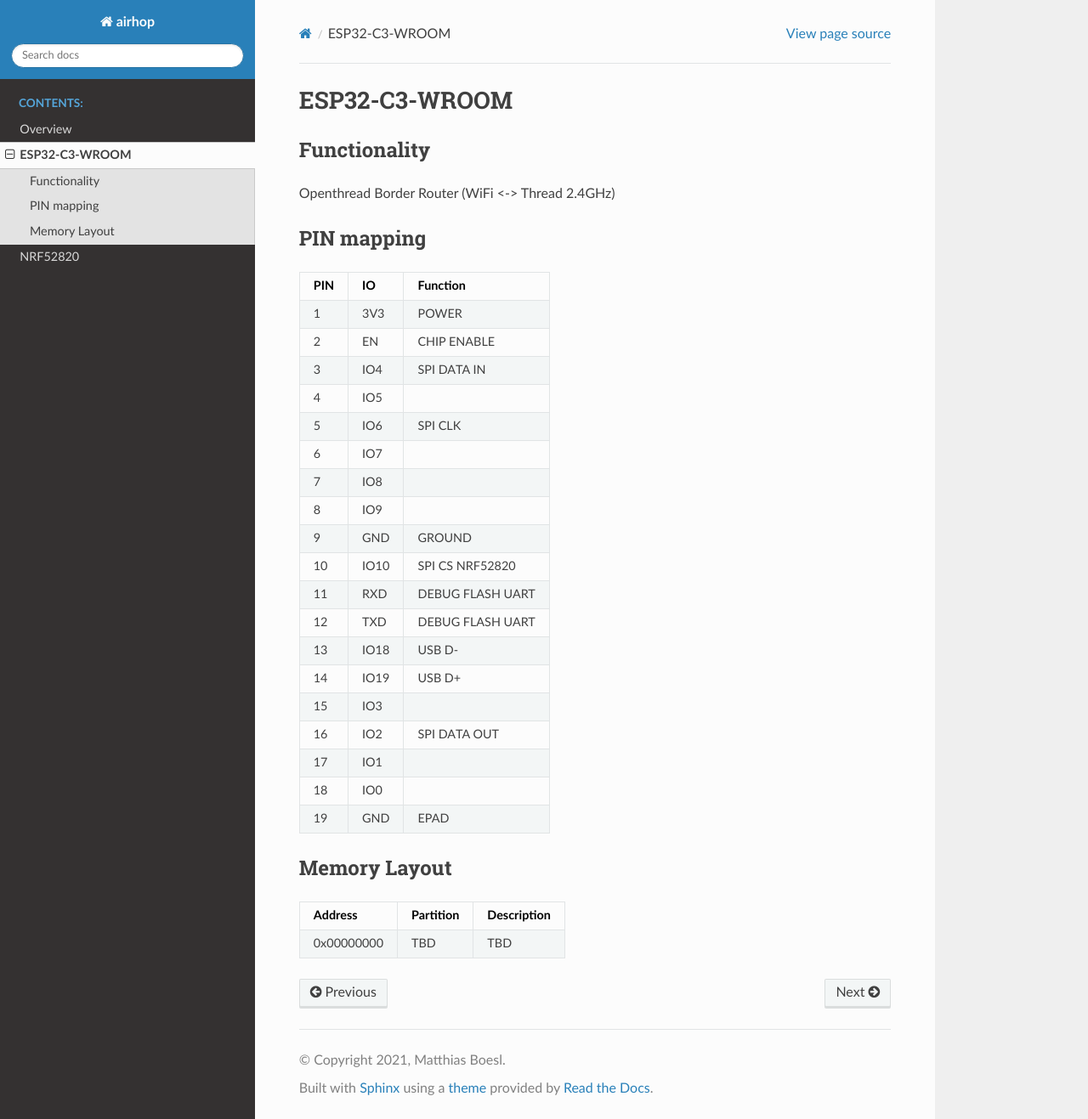
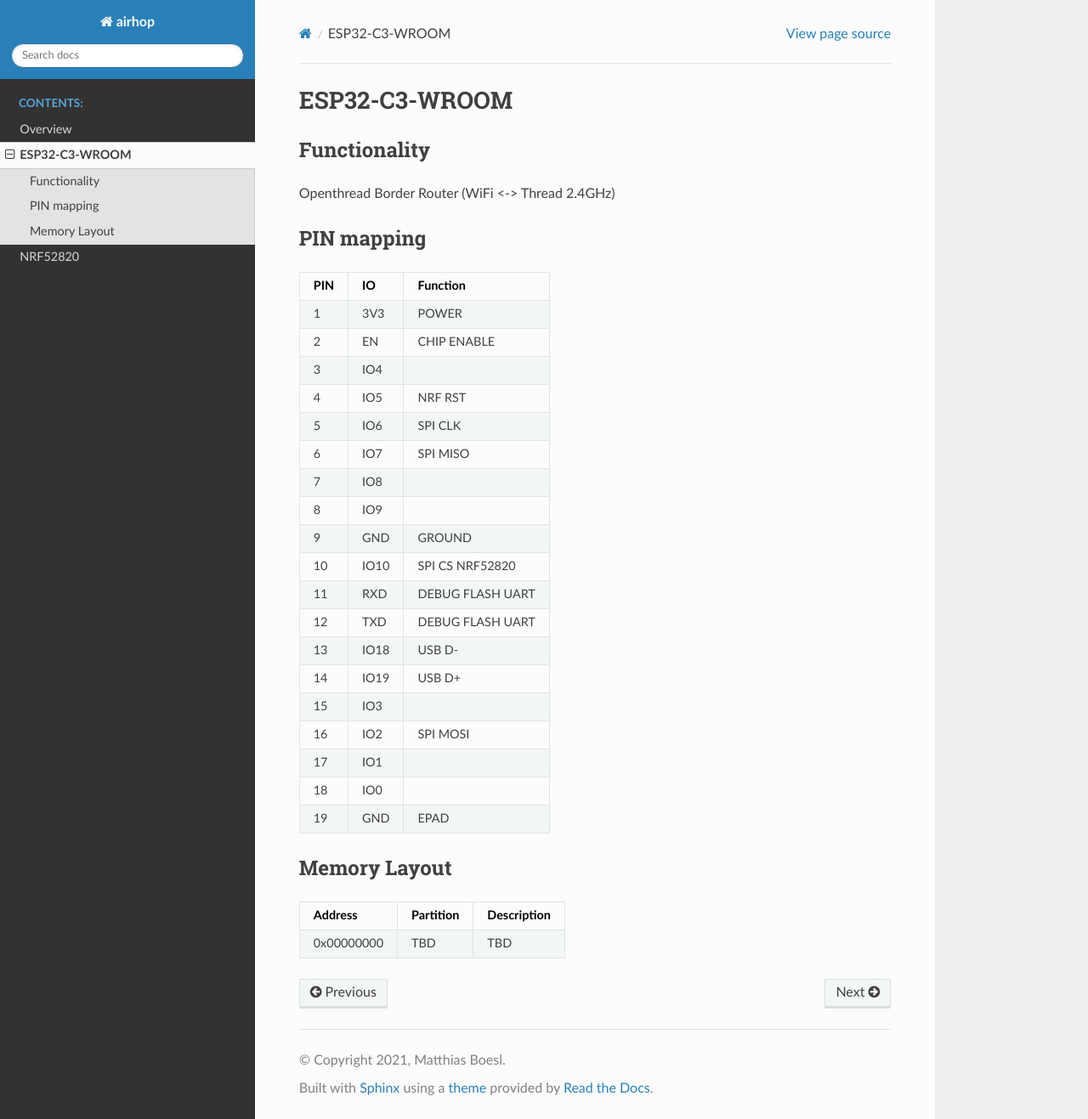
Before and after one commit to locomuco/airhop, a Sphinx documentation site: the page built from docs/source/ESP32.rst, in a window 1280 px wide and 1317 px high. Shown: the whole window at 85% size. Built offline with Sphinx 7.4.7 and the Read the Docs theme 2.0.0, drawn with Linux system fonts in a browser that asks for light colours.

```diff
--- a/docs/source/ESP32.rst
+++ b/docs/source/ESP32.rst
@@ -16,13 +16,13 @@ PIN mapping
 +-----------+------------+----------------------+
 | 2         | EN         | CHIP ENABLE          |
 +-----------+------------+----------------------+
-| 3         | IO4        | SPI DATA IN          |
+| 3         | IO4        |                      |
 +-----------+------------+----------------------+
-| 4         | IO5        |                      |
+| 4         | IO5        | NRF RST              |
 +-----------+------------+----------------------+
 | 5         | IO6        | SPI CLK              |
 +-----------+------------+----------------------+
-| 6         | IO7        |                      |
+| 6         | IO7        | SPI MISO             |
 +-----------+------------+----------------------+
 | 7         | IO8        |                      |
 +-----------+------------+----------------------+
@@ -42,7 +42,7 @@ PIN mapping
 +-----------+------------+----------------------+
 | 15        | IO3        |                      |
 +-----------+------------+----------------------+
-| 16        | IO2        | SPI DATA OUT         |
+| 16        | IO2        | SPI MOSI             |
 +-----------+------------+----------------------+
 | 17        | IO1        |                      |
 +-----------+------------+----------------------+
```
Also changed, not shown: docs/source/MDBT50.rst (added, +16 -0 lines), 11 other files.
